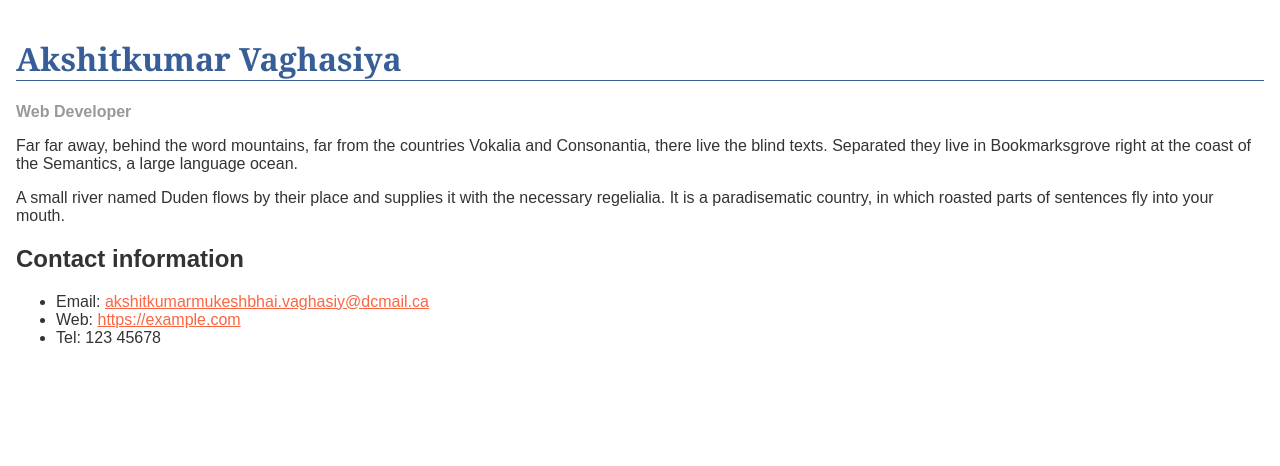
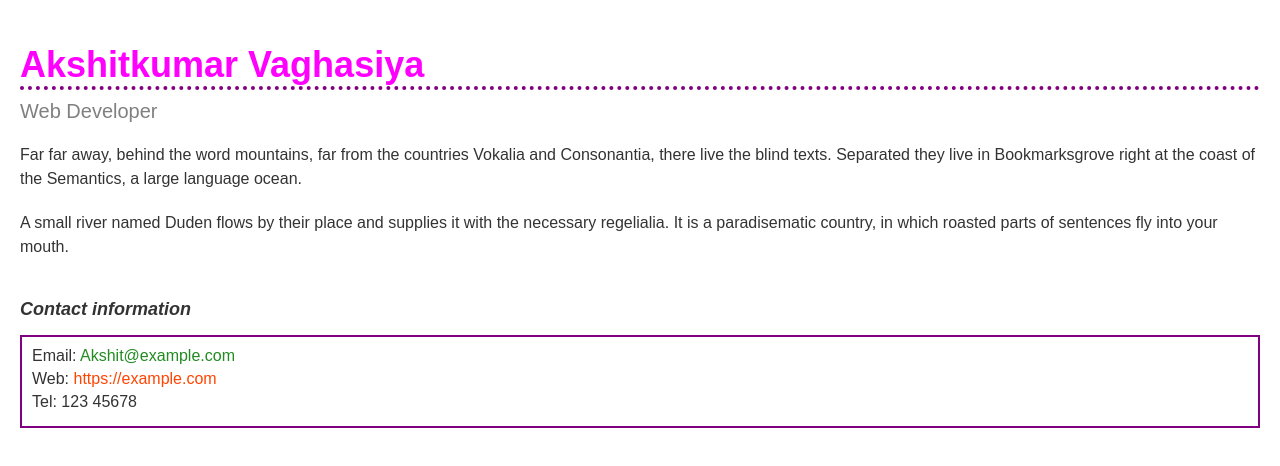
Before and after one commit to Vaghasiyaakshit50/Vaghasiyaakshit50.github.io, a plain HTML site: page Assignment3part1.html in a window 1280 px wide. Drawn offline with Linux system fonts and the light colour scheme.

Commit message:
Changed the CSS

```diff
--- a/Assignment3part1.html
+++ b/Assignment3part1.html
@@ -12,66 +12,119 @@
     <title>Formatting a biography</title>
     <style>
       body {
-        background-color: #fff;
-        color: #333;
-        font-family: Arial, Helvetica, sans-serif;
-        padding: 1em;
+        font-family: Arial, sans-serif;
+        margin: 0;
+        padding: 20px;
+        background-color: #ffffff;
+      }
+
+
+      h1 {
+        color: #ff00ff;
+        font-size: 36px;
+        font-weight: bold;
+        margin-bottom: 0;
+      }
+
+
+      .dotted-line {
+        border-bottom: 4px dotted #800080;
+        width: 100%;
         margin: 0;
       }
 
-      h1 {
-        color: #375e97;
-        font-size: 2em;
-        font-family: Georgia, "Times New Roman", Times, serif;
-        border-bottom: 1px solid #375e97;
+
+      .job-title {
+        color: #808080;
+        font-size: 20px;
+        font-weight: normal;
+        margin-top: 10px;
       }
 
-      h2 {
-        font-size: 1.5em;
+
+      .description {
+        font-size: 16px;
+        color: #333;
+        margin: 20px 0;
+        line-height: 1.5;
       }
 
-      .job-title {
-        color: #999999;
+
+      .contact-info {
+        font-size: 18px;
         font-weight: bold;
+        color: #333;
+        margin-top: 40px;
+        font-style: italic;
       }
 
-      a:link,
-      a:visited {
-        color: #fb6542;
+
+      .contact-details {
+        border: 2px solid #800080;
+        padding: 10px;
+        margin-top: 10px;
+        font-size: 16px;
+        color: #333;
+        background-color: #ffffff;
       }
 
-      a:hover {
+      .contact-details a {
         text-decoration: none;
       }
+
+      .contact-details a.email {
+        color: #228b22;
+      }
+
+      .contact-details a.website {
+        color: #ff4500;
+      }
+
+      .contact-details a:hover {
+        text-decoration: underline;
+      }
+
+      .contact-details ul {
+        list-style: none;
+        padding: 0;
+        margin: 0;
+      }
+
+      .contact-details li {
+        margin-bottom: 5px;
+      }
     </style>
+
   </head>
 
   <body>
     <h1>Akshitkumar Vaghasiya</h1>
+    <div class="dotted-line"></div>
     <div class="job-title">Web Developer</div>
-    <p>
+    <p class="description">
       Far far away, behind the word mountains, far from the countries Vokalia
       and Consonantia, there live the blind texts. Separated they live in
       Bookmarksgrove right at the coast of the Semantics, a large language
       ocean.
     </p>
 
-    <p>
+    <p class="description">
       A small river named Duden flows by their place and supplies it with the
       necessary regelialia. It is a paradisematic country, in which roasted
       parts of sentences fly into your mouth.
     </p>
 
-    <h2>Contact information</h2>
+    <h2 class="contact-info">Contact information</h2>
+    <div class="contact-details">
     <ul>
       <li>
         Email:
-        <a href="mailto:Akshit@example.com">
-            akshitkumarmukeshbhai.vaghasiy@dcmail.ca</a>
+        <a href="mailto: akshitkumarmukeshbhai.vaghasiy@dcmail.ca" class="email">
+        Akshit@example.com </a>
       </li>
       <li>
         Web:
-        <a href="https://example.com">https://example.com</a>
+        <a href="https://example.com" class="website">https://example.com</a>
       </li>
       <li>Tel: 123 45678</li>
     </ul>
```
Also changed, not shown: CoolBox.html (+12 -0 lines), Layout.html (+13 -1 lines).
